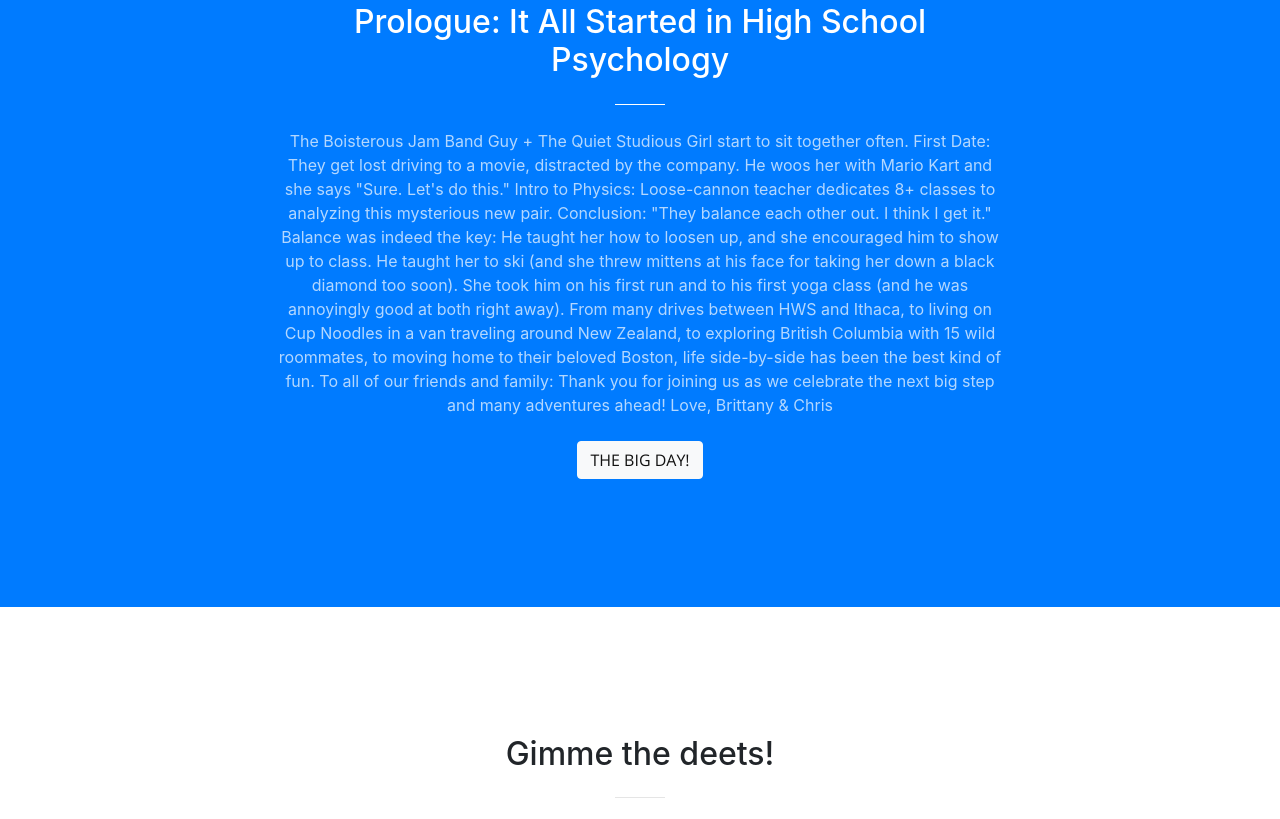
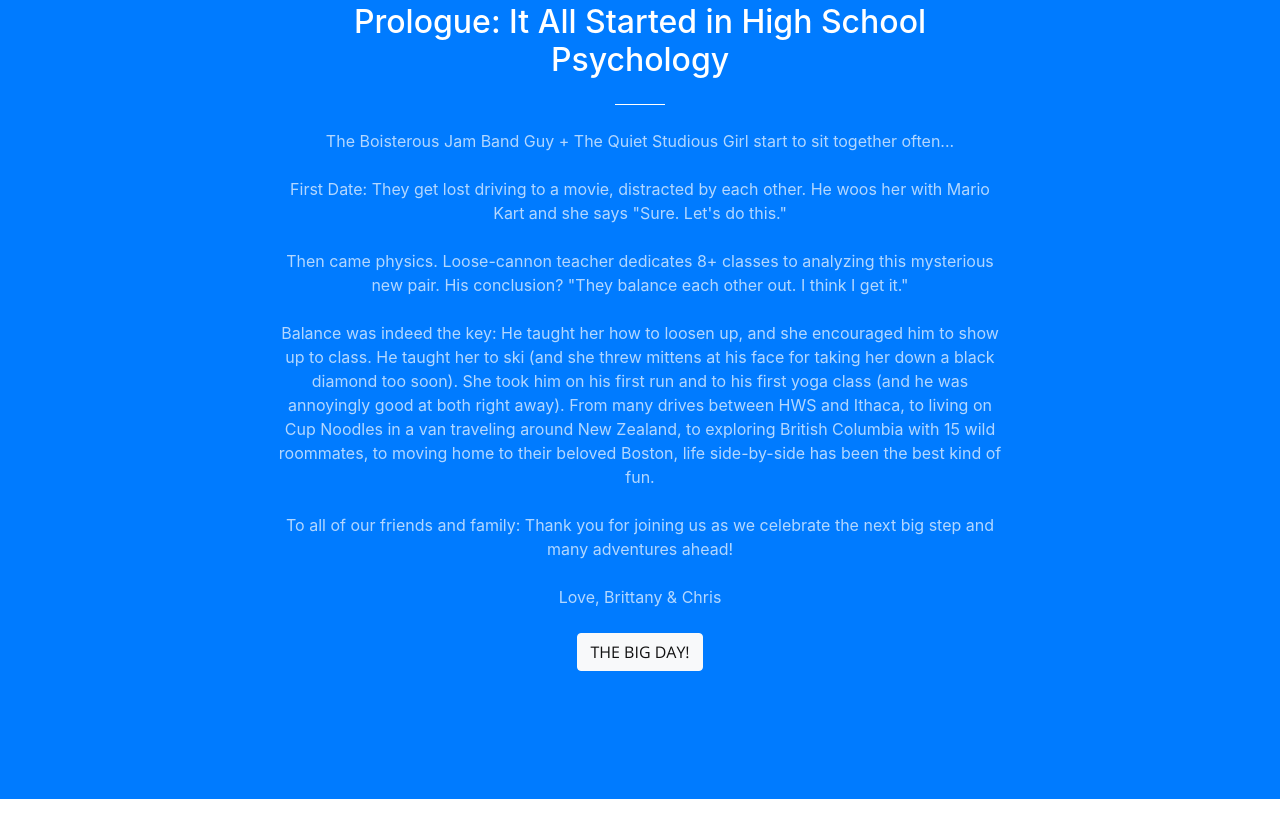
Before and after one commit to payne-chris-r/payne-chris-r.github.io, a website with bundled scripts: page index.html in a window 1280 px wide. Shown: the part 995-1814 px from the top of the page. Built offline with nearby package versions, Linux system fonts and the light colour scheme.

Commit message:
fix p spacing

```diff
--- a/index.html
+++ b/index.html
@@ -88,14 +88,19 @@
           <div class="col-lg-8 mx-auto text-center">
             <h2 class="section-heading text-white">Prologue: It All Started in High School Psychology</h2>
             <hr class="light my-4">
-            <p class="text-faded mb-4">The Boisterous Jam Band Guy + The Quiet Studious Girl start to sit together often.
-First Date: They get lost driving to a movie, distracted by the company. He woos her with Mario Kart and she says "Sure. Let's do this."
-Intro to Physics: Loose-cannon teacher dedicates 8+ classes to analyzing this mysterious new pair.
-Conclusion: "They balance each other out. I think I get it."
-
+            <p class="text-faded mb-4">The Boisterous Jam Band Guy + The Quiet Studious Girl start to sit together often...</p>
+            <p class="text-faded mb-4">
+First Date: They get lost driving to a movie, distracted by each other. He woos her with Mario Kart and she says "Sure. Let's do this."</p>
+<p class="text-faded mb-4">
+Then came physics. Loose-cannon teacher dedicates 8+ classes to analyzing this mysterious new pair.
+His conclusion? "They balance each other out. I think I get it."
+</p>
+<p class="text-faded mb-4">
 Balance was indeed the key: He taught her how to loosen up, and she encouraged him to show up to class. He taught her to ski (and she threw mittens at his face for taking her down a black diamond too soon). She took him on his first run and to his first yoga class (and he was annoyingly good at both right away). From many drives between HWS and Ithaca, to living on Cup Noodles in a van traveling around New Zealand, to exploring British Columbia with 15 wild roommates, to moving home to their beloved Boston, life side-by-side has been the best kind of fun.
-
-To all of our friends and family: Thank you for joining us as we celebrate the next big step and many adventures ahead! Love, Brittany & Chris</p>
+</p>
+<p class="text-faded mb-4">
+To all of our friends and family: Thank you for joining us as we celebrate the next big step and many adventures ahead! </p>
+<p class="text-faded mb-4"> Love, Brittany & Chris</p>
             <a class="btn btn-light btn-xl js-scroll-trigger" href="#services">The Big Day!</a>
           </div>
         </div>
```
